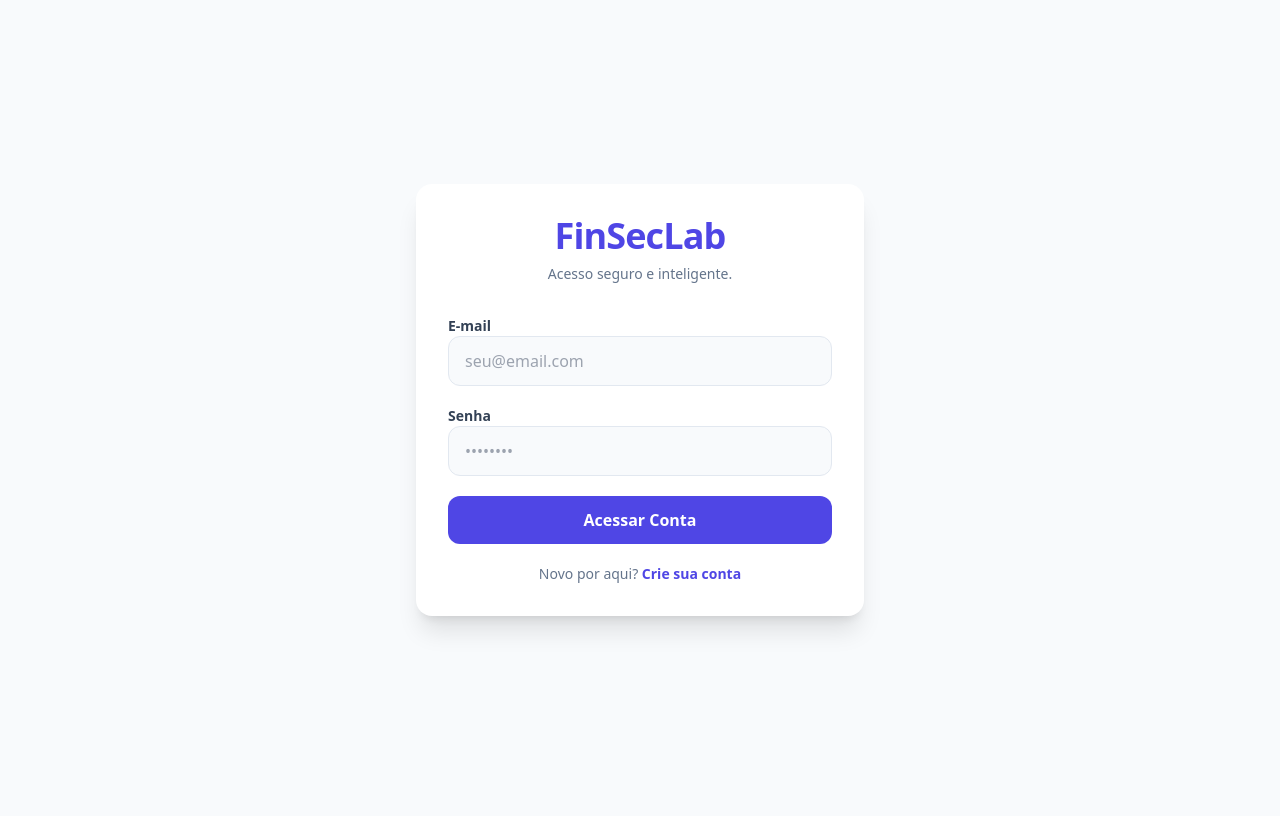
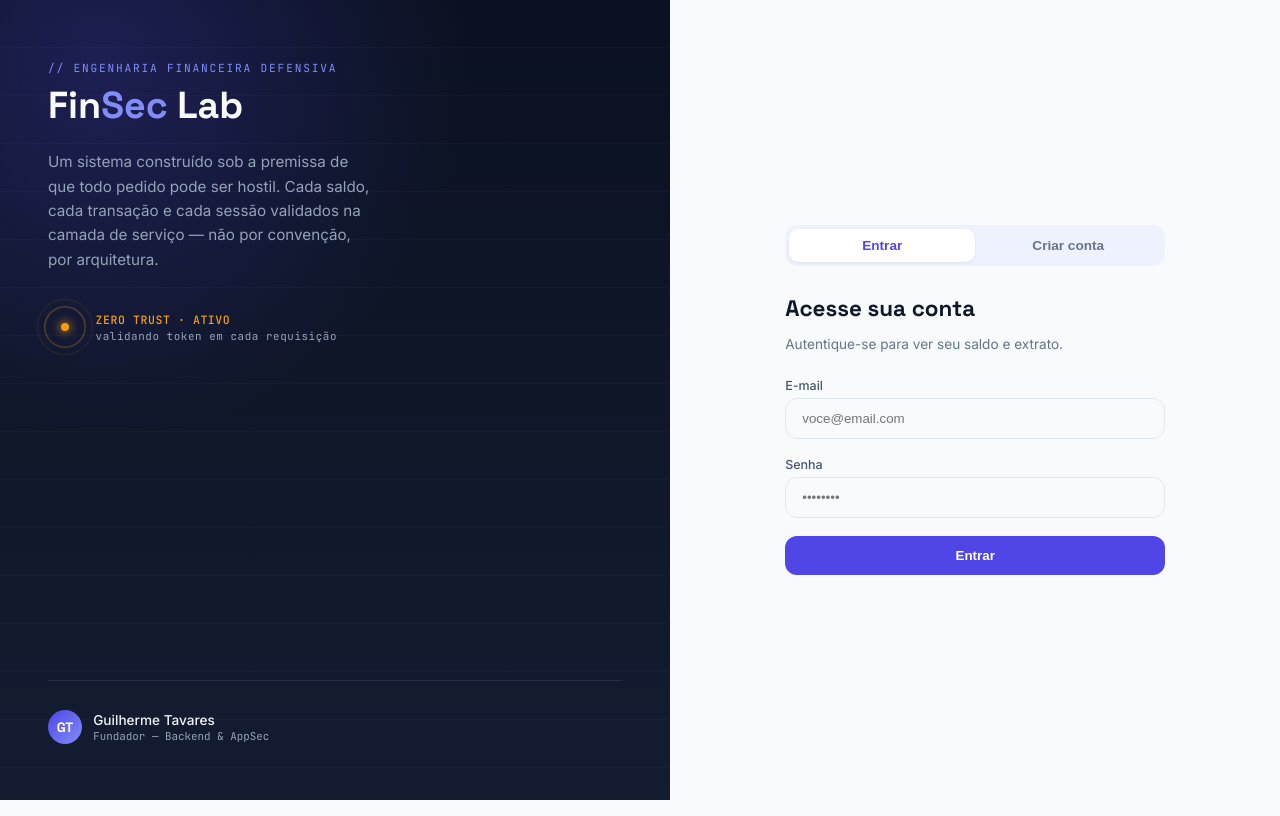
Before and after one commit to guilhermetavaressmene-art/FinSecLab, a Flask app: page / in a window 1280 px wide. Before the commit the page ends 631 px from the top, so only its background shows below. Run offline with Flask 3, Linux system fonts and the light colour scheme; some libraries are stand-ins or nearby versions.

Commit message:
Atualização Front-End

```diff
--- a/BackEnd/app.py
+++ b/BackEnd/app.py
@@ -16,7 +16,6 @@ app = Flask(__name__, static_folder='../FrontEnd/templates', static_url_path='')
 CORS(app)
 
 app.config['SECRET_KEY'] = os.getenv('SECRET_KEY', 'chave_secreta_de_emergencia_123')
-
 
 database.tabela_usuarios()
 database.tabela_transacoes()
@@ -103,7 +102,7 @@ def login():
         }
         token_criptografado = jwt.encode(payload, app.config['SECRET_KEY'], algorithm="HS256")
 
-        # FIX: Se o PythonAnywhere gerar em Bytes, converte para String!
+        # FIX: Bytes -> String
         if isinstance(token_criptografado, bytes):
             token_criptografado = token_criptografado.decode('utf-8')
 
--- a/FrontEnd/templates/index.html
+++ b/FrontEnd/templates/index.html
@@ -1,117 +1,299 @@
 <!DOCTYPE html>
 <html lang="pt-BR">
 <head>
-    <meta charset="UTF-8">
-    <meta name="viewport" content="width=device-width, initial-scale=1.0">
-    <title>FinSecLab - Seu Dashboard Financeiro</title>
-    <script src="https://cdn.tailwindcss.com"></script>
-    <link rel="stylesheet" href="style.css">
+<meta charset="UTF-8">
+<meta name="viewport" content="width=device-width, initial-scale=1.0">
+<title>FinSec Lab — Acesso</title>
+<script src="https://cdnjs.cloudflare.com/ajax/libs/tailwindcss/2.2.19/tailwind.min.css"></script>
+<link rel="preconnect" href="https://fonts.googleapis.com">
+<link href="https://fonts.googleapis.com/css2?family=Space+Grotesk:wght@500;600;700&family=Inter:wght@400;500;600&family=JetBrains+Mono:wght@400;500&display=swap" rel="stylesheet">
+<style>
+  :root{
+    --ink:#0B1120;
+    --ink-soft:#131C31;
+    --indigo:#4F46E5;
+    --indigo-soft:#6366F1;
+    --indigo-glow:#818CF8;
+    --amber:#F59E0B;
+    --paper:#F8FAFC;
+    --slate-txt:#334155;
+    --mist:#94A3B8;
+    --line:rgba(148,163,184,0.14);
+  }
+  *{box-sizing:border-box;}
+  body{
+    margin:0;
+    font-family:'Inter',sans-serif;
+    background:var(--paper);
+    color:var(--slate-txt);
+  }
+  .font-display{font-family:'Space Grotesk',sans-serif;}
+  .font-mono{font-family:'JetBrains Mono',monospace;}
+
+  .hidden{display:none !important;}
+
+  /* ===== Suas classes originais, preservadas ===== */
+  .input-padrao{
+    display:block;width:100%;padding:0.75rem 1rem;
+    background-color:#f8fafc;border:1px solid #e2e8f0;
+    border-radius:0.75rem;color:#334155;
+    transition:all 0.2s ease-in-out;outline:none;
+  }
+  .input-padrao:focus{
+    background-color:#ffffff;border-color:#6366f1;
+    box-shadow:0 0 0 4px rgba(99,102,241,0.1);
+  }
+  .btn-primary{
+    background-color:#4f46e5;color:white;padding:0.75rem 1rem;
+    border-radius:0.75rem;font-weight:600;
+    transition:all 0.2s ease-in-out;border:none;cursor:pointer;width:100%;
+  }
+  .btn-primary:hover{background-color:#4338ca;transform:translateY(-1px);}
+  .btn-success{
+    background-color:#059669;color:white;padding:0.75rem 1rem;
+    border-radius:0.75rem;font-weight:600;
+    transition:all 0.2s ease-in-out;border:none;cursor:pointer;width:100%;
+  }
+  .btn-success:hover{background-color:#047857;transform:translateY(-1px);}
+  .fade-in{animation:fadeIn 0.5s ease-out forwards;}
+  @keyframes fadeIn{from{opacity:0;transform:translateY(10px);}to{opacity:1;transform:translateY(0);}}
+
+  /* ===== Layout novo ===== */
+  #auth-section{
+    min-height:100vh;
+    display:grid;
+    grid-template-columns:1fr;
+  }
+  @media(min-width:900px){
+    #auth-section{grid-template-columns:1.1fr 1fr;}
+  }
+
+  /* Painel de marca */
+  .brand-panel{
+    background:
+      radial-gradient(circle at 15% 8%, rgba(79,70,229,0.25), transparent 40%),
+      linear-gradient(180deg, var(--ink) 0%, var(--ink-soft) 100%);
+    color:#E2E8F0;
+    padding:3.5rem 3rem;
+    position:relative;
+    overflow:hidden;
+    display:flex;
+    flex-direction:column;
+    justify-content:space-between;
+    min-height:340px;
+  }
+  /* linhas de "ledger" no fundo, sutis */
+  .brand-panel::before{
+    content:'';
+    position:absolute; inset:0;
+    background-image: repeating-linear-gradient(
+      to bottom, transparent 0, transparent 47px, var(--line) 48px
+    );
+    opacity:0.5;
+    pointer-events:none;
+  }
+  .eyebrow{
+    font-family:'JetBrains Mono',monospace;
+    font-size:0.7rem;
+    letter-spacing:0.16em;
+    color:var(--indigo-glow);
+    text-transform:uppercase;
+  }
+  .wordmark{
+    font-size:2.35rem;
+    line-height:1.05;
+    margin-top:0.6rem;
+    color:#F8FAFC;
+  }
+  .wordmark span{color:var(--indigo-glow);}
+  .welcome-copy{
+    margin-top:1.1rem;
+    max-width:34ch;
+    color:var(--mist);
+    font-size:0.95rem;
+    line-height:1.6;
+  }
+
+  /* Elemento-assinatura: pulso Zero Trust */
+  .pulse-wrap{
+    display:flex; align-items:center; gap:0.85rem;
+    margin-top:2.4rem;
+    position:relative; z-index:1;
+  }
+  .radar{
+    position:relative; width:34px; height:34px; flex-shrink:0;
+  }
+  .radar .ring{
+    position:absolute; inset:0; border-radius:50%;
+    border:1px solid var(--amber);
+    opacity:0; animation:radarPing 2.4s ease-out infinite;
+  }
+  .radar .ring:nth-child(2){animation-delay:0.8s;}
+  .radar .dot{
+    position:absolute; top:50%; left:50%; width:8px; height:8px;
+    background:var(--amber); border-radius:50%;
+    transform:translate(-50%,-50%);
+    box-shadow:0 0 8px 2px rgba(245,158,11,0.6);
+  }
+  @keyframes radarPing{
+    0%{transform:scale(0.4); opacity:0.9;}
+    100%{transform:scale(1.8); opacity:0;}
+  }
+  .pulse-label{font-family:'JetBrains Mono',monospace; font-size:0.72rem; letter-spacing:0.05em;}
+  .pulse-label .status{color:var(--amber); font-weight:500;}
+  .pulse-label .sub{color:var(--mist); display:block; margin-top:2px; font-size:0.68rem;}
+
+  /* Rodapé / crédito do fundador */
+  .founder-credit{
+    position:relative; z-index:1;
+    padding-top:1.8rem; margin-top:1.8rem;
+    border-top:1px solid var(--line);
+    display:flex; align-items:center; gap:0.7rem;
+  }
+  .founder-avatar{
+    width:34px; height:34px; border-radius:50%;
+    background:linear-gradient(135deg, var(--indigo), var(--indigo-glow));
+    display:flex; align-items:center; justify-content:center;
+    font-family:'Space Grotesk',sans-serif; font-weight:700; font-size:0.85rem; color:white;
+    flex-shrink:0;
+  }
+  .founder-name{font-size:0.85rem; color:#F1F5F9; font-weight:500;}
+  .founder-role{font-family:'JetBrains Mono',monospace; font-size:0.68rem; color:var(--mist); margin-top:1px;}
+
+  /* Painel de formulário */
+  .form-panel{
+    background:var(--paper);
+    display:flex; align-items:center; justify-content:center;
+    padding:3rem 2rem;
+  }
+  .form-card{width:100%; max-width:380px;}
+  .tab-switch{
+    display:flex; background:#EEF2FF; border-radius:0.75rem; padding:4px; margin-bottom:1.75rem;
+  }
+  .tab-btn{
+    flex:1; text-align:center; padding:0.55rem 0; border:none; background:transparent;
+    border-radius:0.6rem; font-weight:600; font-size:0.85rem; color:#64748B; cursor:pointer;
+    transition:all 0.2s ease;
+  }
+  .tab-btn.active{background:#fff; color:var(--indigo); box-shadow:0 1px 3px rgba(0,0,0,0.08);}
+  .field-label{
+    font-size:0.78rem; font-weight:500; color:#475569; margin-bottom:0.35rem; display:block;
+  }
+  .field-group{margin-bottom:1.1rem;}
+  .form-title{font-family:'Space Grotesk',sans-serif; font-size:1.4rem; color:#0F172A; margin-bottom:0.3rem;}
+  .form-sub{font-size:0.85rem; color:#64748B; margin-bottom:1.6rem;}
+</style>
 </head>
-<body class="bg-slate-50 text-slate-800 font-sans min-h-screen flex flex-col antialiased">
+<body>
 
-    <div id="toast" class="toast-hidden fixed top-5 right-5 shadow-lg rounded-lg p-4 border-l-4 z-50">
-        <p id="toast-msg" class="font-semibold"></p>
+<div id="auth-section">
+
+  <!-- ===== PAINEL DE MARCA ===== -->
+  <div class="brand-panel">
+    <div>
+      <span class="eyebrow">// Engenharia Financeira Defensiva</span>
+      <h1 class="wordmark font-display font-bold">Fin<span>Sec</span> Lab</h1>
+      <p class="welcome-copy">
+        Um sistema construído sob a premissa de que todo pedido pode ser hostil.
+        Cada saldo, cada transação e cada sessão validados na camada de serviço —
+        não por convenção, por arquitetura.
+      </p>
+
+      <div class="pulse-wrap">
+        <div class="radar">
+          <div class="ring"></div>
+          <div class="ring"></div>
+          <div class="dot"></div>
+        </div>
+        <div class="pulse-label">
+          <span class="status">ZERO TRUST · ATIVO</span>
+          <span class="sub">validando token em cada requisição</span>
+        </div>
+      </div>
     </div>
 
-    <main id="auth-section" class="flex-grow flex items-center justify-center p-4">
-        <div class="bg-white p-8 rounded-2xl shadow-xl w-full max-w-md auth-card">
-            <div class="text-center mb-8">
-                <h1 class="text-4xl font-extrabold text-indigo-600 tracking-tight">FinSecLab</h1>
-                <p class="text-slate-500 mt-2 text-sm">Acesso seguro e inteligente.</p>
-            </div>
+    <div class="founder-credit">
+      <div class="founder-avatar">GT</div>
+      <div>
+        <div class="founder-name">Guilherme Tavares</div>
+        <div class="founder-role">Fundador — Backend &amp; AppSec</div>
+      </div>
+    </div>
+  </div>
 
-            <form id="login-form" class="space-y-5">
-                <div>
-                    <label class="block text-sm font-semibold text-slate-700">E-mail</label>
-                    <input type="email" id="login-email" required class="input-padrao" placeholder="seu@email.com">
-                </div>
-                <div>
-                    <label class="block text-sm font-semibold text-slate-700">Senha</label>
-                    <input type="password" id="login-senha" required class="input-padrao" placeholder="••••••••">
-                </div>
-                <button type="submit" class="btn-primary w-full">Acessar Conta</button>
-                <p class="text-center text-sm text-slate-500 mt-4">Novo por aqui? <a href="#" onclick="toggleAuth()" class="text-indigo-600 font-bold hover:underline">Crie sua conta</a></p>
-            </form>
+  <!-- ===== PAINEL DE FORMULÁRIO ===== -->
+  <div class="form-panel">
+    <div class="form-card fade-in">
 
-            <form id="register-form" class="space-y-5 hidden">
-                <div>
-                    <label class="block text-sm font-semibold text-slate-700">Nome de Usuário</label>
-                    <input type="text" id="reg-username" required class="input-padrao" placeholder="mínimo 6 caracteres">
-                </div>
-                <div>
-                    <label class="block text-sm font-semibold text-slate-700">E-mail</label>
-                    <input type="email" id="reg-email" required class="input-padrao" placeholder="seu@email.com">
-                </div>
-                <div>
-                    <label class="block text-sm font-semibold text-slate-700">Senha</label>
-                    <input type="password" id="reg-senha" required class="input-padrao" placeholder="mín. 8 chars e 1 número">
-                </div>
-                <button type="submit" class="btn-success w-full">Finalizar Cadastro</button>
-                <p class="text-center text-sm text-slate-500 mt-4">Já tem uma conta? <a href="#" onclick="toggleAuth()" class="text-indigo-600 font-bold hover:underline">Faça Login</a></p>
-            </form>
+      <div class="tab-switch">
+        <button type="button" class="tab-btn active" onclick="mostrarAba('login')">Entrar</button>
+        <button type="button" class="tab-btn" onclick="mostrarAba('cadastro')">Criar conta</button>
+      </div>
+
+      <!-- LOGIN -->
+      <form id="login-form">
+        <h2 class="form-title">Acesse sua conta</h2>
+        <p class="form-sub">Autentique-se para ver seu saldo e extrato.</p>
+
+        <div class="field-group">
+          <label class="field-label" for="login-email">E-mail</label>
+          <input class="input-padrao" type="email" id="login-email" placeholder="voce@email.com" required>
         </div>
-    </main>
+        <div class="field-group">
+          <label class="field-label" for="login-senha">Senha</label>
+          <input class="input-padrao" type="password" id="login-senha" placeholder="••••••••" required>
+        </div>
+        <button type="submit" class="btn-primary">Entrar</button>
+      </form>
 
-    <main id="dashboard-section" class="hidden flex-grow flex flex-col fade-in">
-        <header class="bg-white shadow-sm border-b border-slate-200 p-4 sticky top-0 z-40">
-            <div class="max-w-6xl mx-auto flex justify-between items-center">
-                <h1 class="text-2xl font-extrabold text-indigo-600 tracking-tight">FinSecLab</h1>
-                <button onclick="logout()" class="text-sm bg-slate-100 hover:bg-slate-200 text-slate-700 py-2 px-4 rounded-lg font-semibold transition-colors duration-200">Sair da Conta</button>
-            </div>
-        </header>
+      <!-- CADASTRO -->
+      <form id="register-form" class="hidden">
+        <h2 class="form-title">Crie sua conta</h2>
+        <p class="form-sub">Leva menos de um minuto.</p>
 
-        <div class="max-w-6xl mx-auto w-full p-6 grid grid-cols-1 lg:grid-cols-3 gap-8">
-            <div class="space-y-8 col-span-1">
-                <div class="bg-gradient-to-br from-indigo-600 via-indigo-700 to-purple-800 p-8 rounded-3xl shadow-xl text-white relative overflow-hidden">
-                    <div class="relative z-10">
-                        <h2 class="text-indigo-200 font-semibold text-xs uppercase tracking-widest mb-1">Saldo Disponível</h2>
-                        <p class="text-4xl font-black mt-1 tracking-tight" id="saldo-display">R$ 0,00</p>
-                    </div>
-                    <div class="absolute -bottom-6 -right-6 w-32 h-32 bg-white opacity-10 rounded-full blur-2xl"></div>
-                </div>
+        <div class="field-group">
+          <label class="field-label" for="reg-username">Nome de usuário</label>
+          <input class="input-padrao" type="text" id="reg-username" placeholder="seu_usuario" required>
+        </div>
+        <div class="field-group">
+          <label class="field-label" for="reg-email">E-mail</label>
+          <input class="input-padrao" type="email" id="reg-email" placeholder="voce@email.com" required>
+        </div>
+        <div class="field-group">
+          <label class="field-label" for="reg-senha">Senha</label>
+          <input class="input-padrao" type="password" id="reg-senha" placeholder="••••••••" required>
+        </div>
+        <button type="submit" class="btn-success">Criar conta</button>
+      </form>
 
-                <div class="bg-white p-6 rounded-3xl shadow-sm border border-slate-100">
-                    <h3 class="font-bold text-xl text-slate-800 mb-5">Nova Movimentação</h3>
-                    <form id="transacao-form" class="space-y-4">
-                        <div>
-                            <label class="block text-xs font-semibold text-slate-500 uppercase">Descrição</label>
-                            <input type="text" id="trans-desc" required placeholder="Mínimo 6 letras" class="input-padrao mt-1">
-                        </div>
-                        <div>
-                            <label class="block text-xs font-semibold text-slate-500 uppercase">Valor (R$)</label>
-                            <input type="number" id="trans-valor" step="0.01" min="0.01" required placeholder="0,00" class="input-padrao mt-1">
-                        </div>
-                        <div>
-                            <label class="block text-xs font-semibold text-slate-500 uppercase">Tipo</label>
-                            <select id="trans-tipo" class="input-padrao mt-1 bg-white">
-                                <option value="GANHO">Receita (+)</option>
-                                <option value="GASTO">Despesa (-)</option>
-                            </select>
-                        </div>
-                        <button type="submit" class="btn-primary w-full mt-2">Registrar</button>
-                    </form>
-                </div>
-            </div>
+    </div>
+  </div>
 
-            <div class="col-span-1 lg:col-span-2 bg-white p-8 rounded-3xl shadow-sm border border-slate-100 flex flex-col">
-                <h3 class="font-bold text-xl text-slate-800 mb-6">Últimas Transações</h3>
-                <div class="overflow-x-auto flex-grow">
-                    <table class="w-full text-left border-collapse">
-                        <thead>
-                            <tr class="border-b-2 border-slate-100 text-xs text-slate-400 uppercase tracking-wider">
-                                <th class="pb-4 font-semibold w-1/2">Descrição</th>
-                                <th class="pb-4 font-semibold text-center">Tipo</th>
-                                <th class="pb-4 font-semibold text-right">Valor</th>
-                            </tr>
-                        </thead>
-                        <tbody id="extrato-body" class="text-sm divide-y divide-slate-50">
-                            </tbody>
-                    </table>
-                </div>
-            </div>
-        </div>
-    </main>
+</div>
 
-    <script src="app.js"></script>
+<!-- Toast (sua estrutura original) -->
+<div id="toast" class="fixed top-5 right-5 shadow-xl rounded-xl p-4 border-l-4 z-50 toast-hidden">
+  <p id="toast-msg" class="text-sm font-medium"></p>
+</div>
+
+<script>
+  // Apenas para o preview: alterna as abas visualmente (equivalente ao seu toggleAuth)
+  function mostrarAba(qual){
+    const loginForm = document.getElementById('login-form');
+    const regForm = document.getElementById('register-form');
+    const tabs = document.querySelectorAll('.tab-btn');
+    tabs.forEach(t => t.classList.remove('active'));
+
+    if(qual === 'login'){
+      loginForm.classList.remove('hidden');
+      regForm.classList.add('hidden');
+      tabs[0].classList.add('active');
+    } else {
+      loginForm.classList.add('hidden');
+      regForm.classList.remove('hidden');
+      tabs[1].classList.add('active');
+    }
+  }
+</script>
 </body>
 </html>
```
